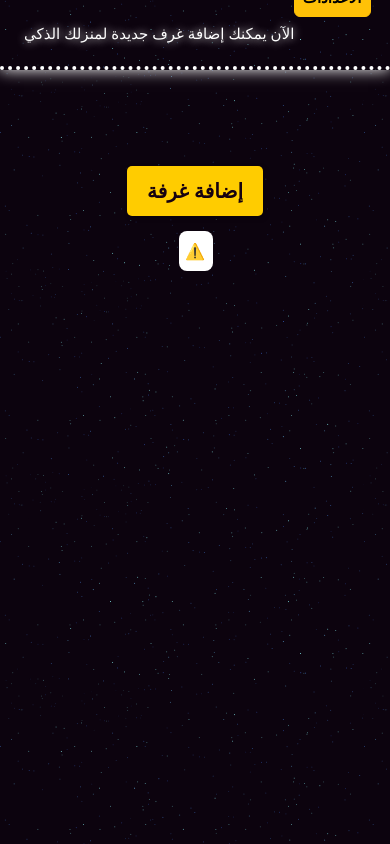
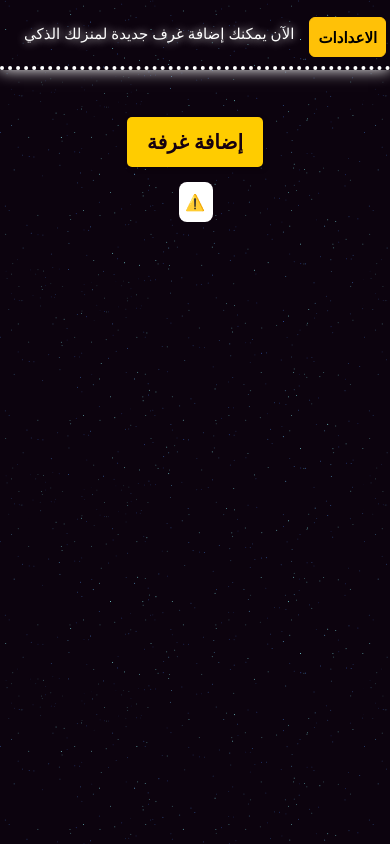
Before and after one commit to osama764/SM_Admin, a website: page client/Pages/AddNewRooms.html in a window 390 px wide. Drawn offline with nearby package versions, Linux system fonts and the light colour scheme; no server answers; grey boxes are pictures that could not be loaded.

Commit message:
Update AddNewRooms.css

```diff
--- a/client/css/AddNewRooms.css
+++ b/client/css/AddNewRooms.css
@@ -38,10 +38,11 @@ h1{
 
 }
 .setting{
-  position: relative;
-  top: -15%;
-  right: 5%;
+  position: absolute;
+  top: 5%;
+  right: 1%;
   font-weight: 700;
+
 }
 .updateSetting{
   background-color: #fff;
@@ -49,7 +50,7 @@ h1{
   width: 97.5vw;
   position: absolute;
   z-index: 666666;
-  top: -75%;
+  top: -80%;
   transition: .7s;
 
 
@@ -289,7 +290,7 @@ transition: .7s;
 
   .setting{
 
-    top: -12%;
+    top: 2%;
 
     font-weight: 600;
   }
@@ -413,7 +414,7 @@ display: block;
   padding: 5px 8px;
     font-weight: 700;
     font-size: 15px;
-    top:-12%;
+    top:2%;
   }
     h1{
 
```
